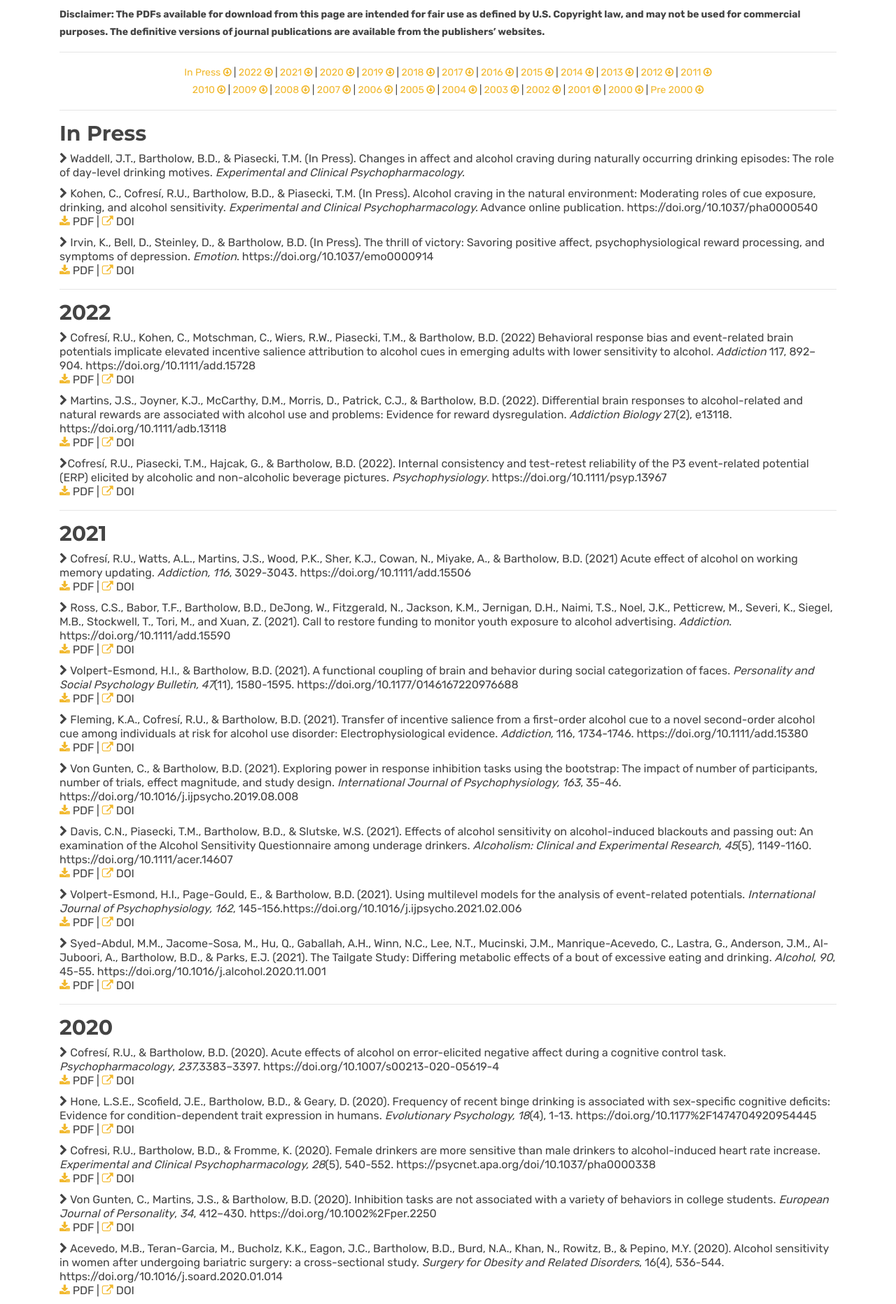
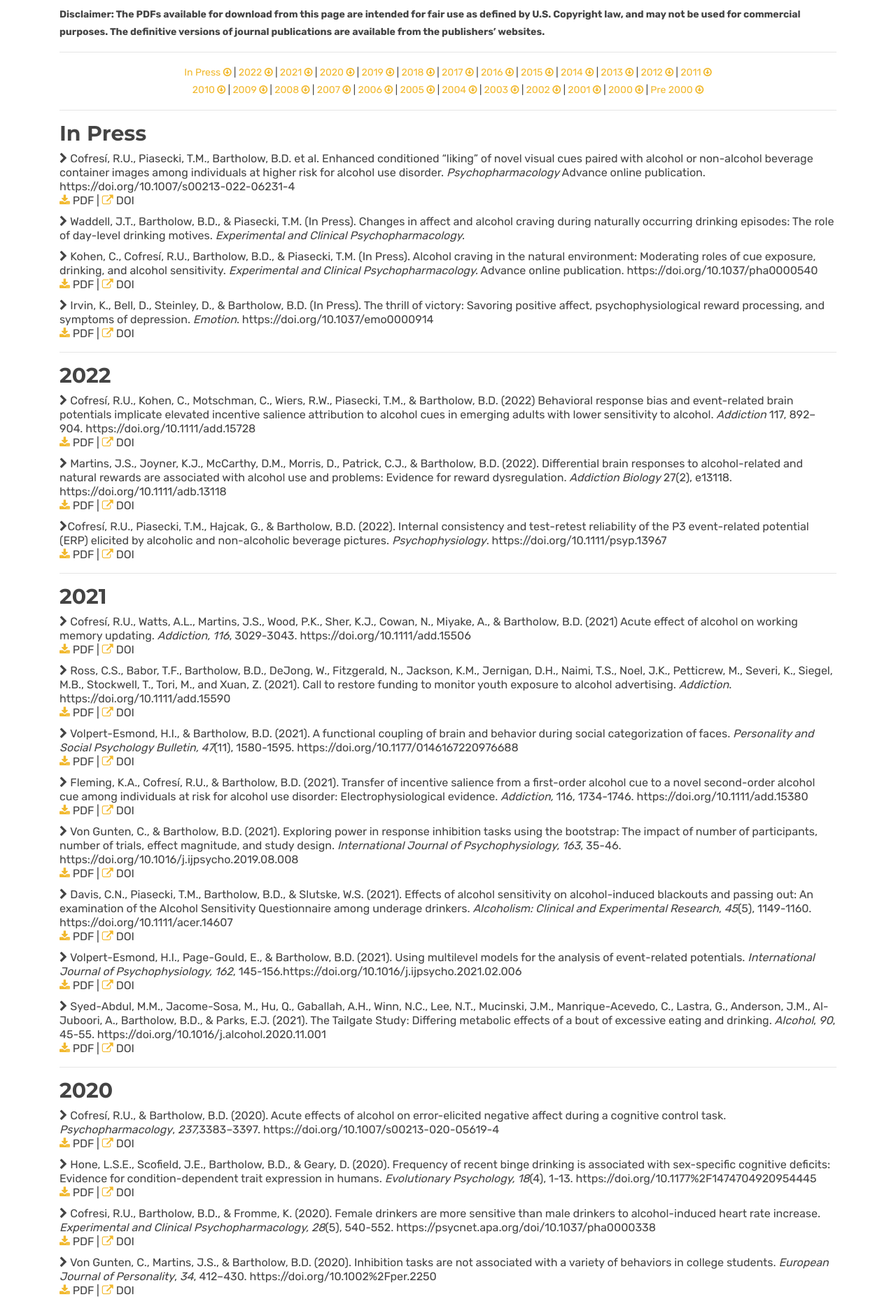
Before and after one commit to bartholow-scanlab/bartholow-scanlab.github.io, a Jekyll site: the page built from publications.html, in a window 1280 px wide. Shown: the part 353-2217 px from the top of the page at 70% size. Built offline with Jekyll 4.4.1, drawn with Linux system fonts in a browser that asks for light colours.

Commit message:
Update publications.html

```diff
--- a/publications.html
+++ b/publications.html
@@ -52,6 +52,16 @@ title: Publications
 	      <!-- List of Publications Start -->
 
 	 <hr> <a id="InPress"> <h2>In Press</h2> </a>
+
+
+               <p> <li> <i class="fa fa-chevron-right" aria-hidden="true"></i>
+               Cofresí, R.U., Piasecki, T.M., Bartholow, B.D. et al.
+               Enhanced conditioned “liking” of novel visual cues paired with alcohol or non-alcohol beverage container images among individuals at higher risk for alcohol use disorder.
+               <em>Psychopharmacology</em> Advance online publication. https://doi.org/10.1007/s00213-022-06231-4
+               <br/>
+			        <a href="/assets/docs/pub/Cofresi_conditioned%20association_Psychopharm_2022.pdf"> <i class="fa fa-download icons"></i> </a>PDF
+			        | <a href="https://doi.org/10.1007/s00213-022-06231-4" target="_blank" rel="noopener noreferrer"> <i class="fa fa-external-link" aria-hidden="true"></i></a> DOI
+               </li> </p>
 
 
 	    <p> <li> <i class="fa fa-chevron-right" aria-hidden="true"></i>
```
